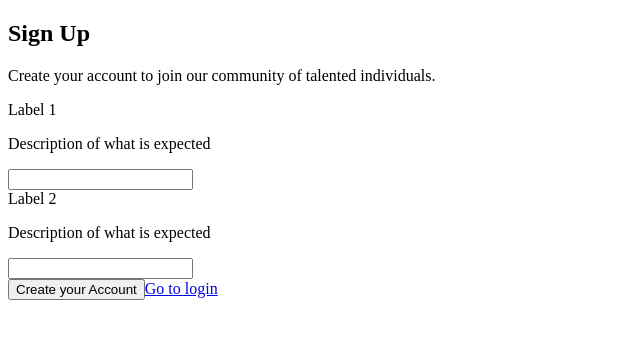
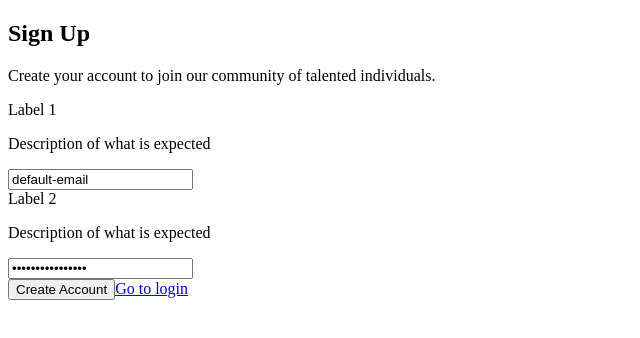
Before and after one commit to nathanEvrardDaCunha/firebase-social-media, a React (Vite) app: page / in a window 1280 px wide. Shown: the top 338 px of the page, without its empty margins (0-640 px from the left). Built offline with nearby package versions, Linux system fonts and the light colour scheme.

Commit message:
feat: create front-only register user form

```diff
--- a/src/App.tsx
+++ b/src/App.tsx
@@ -1,6 +1,8 @@
 import RegisterPage from "./pages/RegisterPage";
 
 // TODO: Implement routes with tanstack-router or react-router.
+
+// TODO: Implement anti-slur algorithm to automatically flag/report and delete problematic message and post (with or without documents).
 
 function App() {
   return (
--- a/src/component/RegisterUserForm.tsx
+++ b/src/component/RegisterUserForm.tsx
@@ -1,24 +1,97 @@
+import { zodResolver } from "@hookform/resolvers/zod";
+import { useForm, type SubmitHandler } from "react-hook-form";
+import { z } from "zod";
+
+// TODO: Replace the magic number by CONSTANT like MIN_PASSWORD_LENGTH.
+//const EMAIL_REGEX = /^[a-zA-Z0-9._%+-]+@[a-zA-Z0-9.-]+\.[a-zA-Z]{2,}$/;
+//const MIN_PASSWORD_LENGTH = 12;
+//const MAX_PASSWORD_LENGTH = 100;
+const FormFieldsSchema = z.object({
+  email: z.email(),
+  password: z.string().min(12).max(100),
+});
+
+// IDEA: Might be moved to dedicated types folder
+type FormFields = z.infer<typeof FormFieldsSchema>;
+
 const RegisterUserForm = () => {
-  // IDEA: Go take a look at these articles to make a really beautiful yet ergonomic interface (https://www.uidesign.tips/ui-tips/social-login - https://www.uidesign.tips/blog/top-ui-ux-design-tips-for-better-forms)
+  // IDEA: Go take a look at these articles to make a really beautiful yet ergonomic interface (https://www.uidesign.tips/ui-tips/social-login - https://www.uidesign.tips/blog/top-ui-ux-design-tips-for-better-forms).
+
+  // IDEA: Check how to enforce the same form validation on Firebase because client-side is unsecure.
+
+  const {
+    register,
+    handleSubmit,
+    setError,
+    formState: { errors, isSubmitting },
+  } = useForm<FormFields>({
+    defaultValues: {
+      email: "default-email",
+      password: "default-password",
+    },
+    resolver: zodResolver(FormFieldsSchema),
+  });
+
+  const onSubmitForm: SubmitHandler<FormFields> = async (data) => {
+    try {
+      // IDEA: Purposefully make the form take at least one so user "feel" like the backend is correctly working (psychologic trick I heard once).
+      await new Promise((resolve) => setTimeout(resolve, 2000));
+
+      throw new Error();
+
+      console.log(data);
+    } catch (error) {
+      setError("root", {
+        message: "The user creation encountered an problem.",
+      });
+    }
+  };
 
   return (
-    <form action="">
+    <form onSubmit={handleSubmit(onSubmitForm)}>
       <section>
-        <label htmlFor="">Label 1</label>
+        <label htmlFor="email">Label 1</label>
+
         <p>Description of what is expected</p>
-        <input type="text" name="" id="" placeholder="" required />
+
+        <input
+          {...register("email")}
+          type="text"
+          name="email"
+          id="email"
+          placeholder=""
+        />
+
+        {errors.email && <p>{errors.email.message}</p>}
       </section>
 
       <section>
-        <label htmlFor="">Label 2</label>
+        <label htmlFor="password">Label 2</label>
+
         <p>Description of what is expected</p>
-        <input type="password" name="" id="" placeholder="" required />
+
+        <input
+          {...register("password")}
+          type="password"
+          name="password"
+          id="password"
+          placeholder=""
+        />
+
+        {errors.password && <p>{errors.password.message}</p>}
       </section>
 
+      {/* IDEA: It would be interesting to not only disable the button but also have a little loading spin. */}
+      {/* IDEA: It might be a good idea to create a reusable component for the submit button knowing there will be many form on this app. */}
       <section>
-        <input type="submit" value="Create your Account" />
+        <button type="submit" disabled={isSubmitting}>
+          {isSubmitting ? `Loading...` : `Create Account`}
+        </button>
+
         <a href="http://login">Go to login</a>
       </section>
+
+      {errors.root && <p>{errors.root.message}</p>}
     </form>
   );
 };
```
